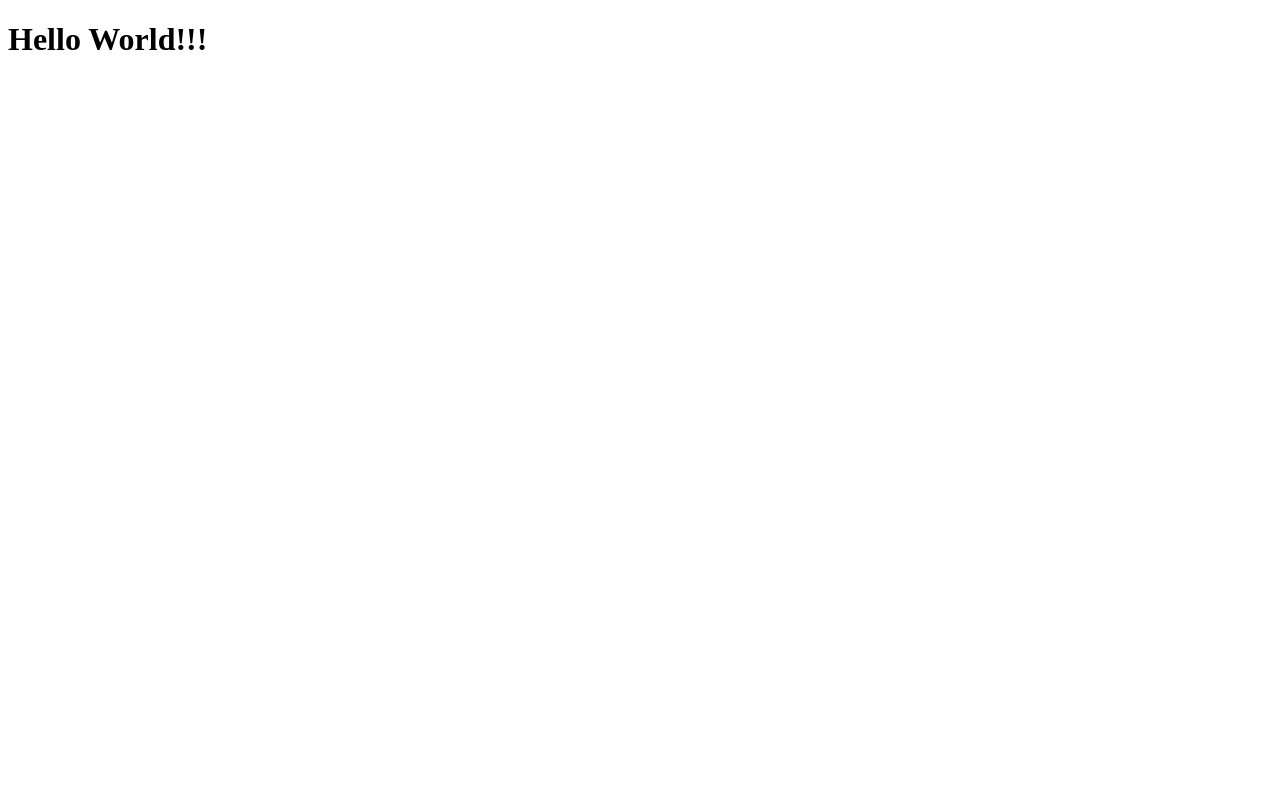
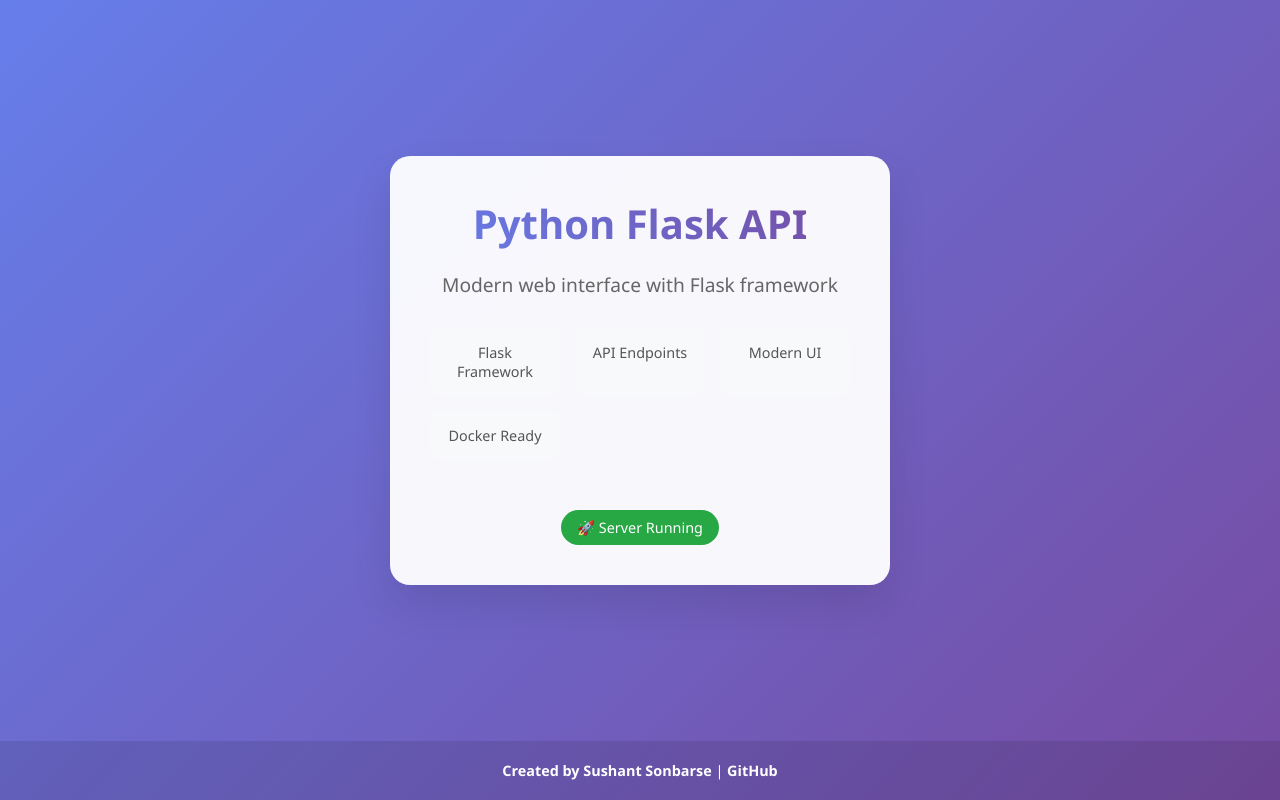
Before and after one commit to sonbarse17/python-flask-api, a Flask app: page / in a window 1280 px wide. Before the commit the page is almost empty. Run offline with Flask 3, Linux system fonts and the light colour scheme.

Commit message:
fixed bugs

```diff
--- a/main.py
+++ b/main.py
@@ -1,10 +1,34 @@
-from flask import Flask, render_template
+from flask import Flask, render_template, jsonify
+from datetime import datetime
 
 app = Flask(__name__)
 
 @app.route('/', methods=['GET'])
-def helloworld():
+def home():
     return render_template('index.html')
 
+@app.route('/api/status', methods=['GET'])
+def api_status():
+    return jsonify({
+        'status': 'running',
+        'timestamp': datetime.now().isoformat(),
+        'message': 'Flask API is working!'
+    })
+
+@app.route('/api/hello', methods=['GET'])
+def api_hello():
+    return jsonify({
+        'message': 'Hello from Flask API!',
+        'author': 'Sushant Sonbarse'
+    })
+
+@app.errorhandler(404)
+def not_found(error):
+    return jsonify({'error': 'Not found'}), 404
+
+@app.errorhandler(500)
+def internal_error(error):
+    return jsonify({'error': 'Internal server error'}), 500
+
 if __name__ == '__main__':
-    app.run(host='0.0.0.0', port=9001)
+    app.run(host='0.0.0.0', port=9001, debug=False)
--- a/templates/index.html
+++ b/templates/index.html
@@ -3,9 +3,116 @@
 <head>
     <meta charset="UTF-8">
     <meta name="viewport" content="width=device-width, initial-scale=1.0">
-    <title>Hello World</title>
+    <title>Python Flask API</title>
+    <style>
+        * {
+            margin: 0;
+            padding: 0;
+            box-sizing: border-box;
+        }
+        body {
+            font-family: 'Segoe UI', Tahoma, Geneva, Verdana, sans-serif;
+            background: linear-gradient(135deg, #667eea 0%, #764ba2 100%);
+            min-height: 100vh;
+            display: flex;
+            flex-direction: column;
+            color: #333;
+        }
+        .container {
+            flex: 1;
+            display: flex;
+            justify-content: center;
+            align-items: center;
+            padding: 20px;
+        }
+        .card {
+            background: rgba(255, 255, 255, 0.95);
+            padding: 40px;
+            border-radius: 20px;
+            box-shadow: 0 20px 40px rgba(0, 0, 0, 0.1);
+            text-align: center;
+            max-width: 500px;
+            width: 100%;
+        }
+        h1 {
+            font-size: 2.5rem;
+            margin-bottom: 20px;
+            background: linear-gradient(45deg, #667eea, #764ba2);
+            -webkit-background-clip: text;
+            -webkit-text-fill-color: transparent;
+            background-clip: text;
+        }
+        .subtitle {
+            font-size: 1.2rem;
+            color: #666;
+            margin-bottom: 30px;
+        }
+        .features {
+            display: grid;
+            grid-template-columns: repeat(auto-fit, minmax(120px, 1fr));
+            gap: 15px;
+            margin-bottom: 30px;
+        }
+        .feature {
+            background: #f8f9fa;
+            padding: 15px;
+            border-radius: 10px;
+            font-size: 0.9rem;
+            color: #555;
+        }
+        .status {
+            display: inline-block;
+            background: #28a745;
+            color: white;
+            padding: 8px 16px;
+            border-radius: 20px;
+            font-size: 0.9rem;
+            margin-top: 20px;
+        }
+        footer {
+            background: rgba(0, 0, 0, 0.1);
+            padding: 20px;
+            text-align: center;
+            color: white;
+            font-size: 0.9rem;
+        }
+        footer a {
+            color: #fff;
+            text-decoration: none;
+            font-weight: bold;
+        }
+        footer a:hover {
+            text-decoration: underline;
+        }
+        @media (max-width: 768px) {
+            .card {
+                padding: 30px 20px;
+            }
+            h1 {
+                font-size: 2rem;
+            }
+            .features {
+                grid-template-columns: 1fr;
+            }
+        }
+    </style>
 </head>
 <body>
-    <h1>Hello World!!!</h1>
+    <div class="container">
+        <div class="card">
+            <h1>Python Flask API</h1>
+            <p class="subtitle">Modern web interface with Flask framework</p>
+            <div class="features">
+                <div class="feature">Flask Framework</div>
+                <div class="feature">API Endpoints</div>
+                <div class="feature">Modern UI</div>
+                <div class="feature">Docker Ready</div>
+            </div>
+            <div class="status">🚀 Server Running</div>
+        </div>
+    </div>
+    <footer>
+        <p><strong>Created by Sushant Sonbarse</strong> | <a href="https://github.com/sonbarse17/" target="_blank">GitHub</a></p>
+    </footer>
 </body>
 </html>
```
